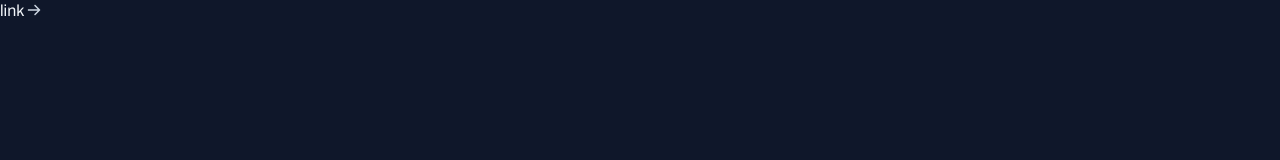
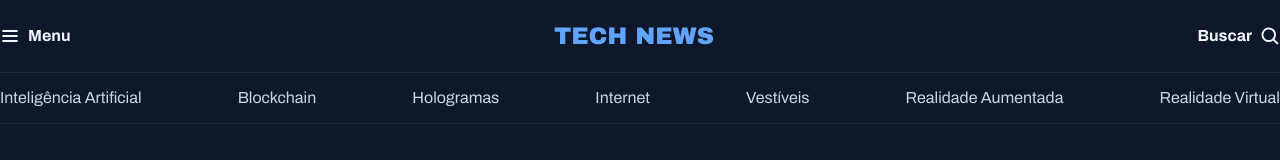
Before and after one commit to gilgulart/projetoNoticias, a plain HTML site: page index.html in a window 1280 px wide. Drawn offline with Linux system fonts and the light colour scheme.

Commit message:
style: done nav and header

```diff
--- a/index.html
+++ b/index.html
@@ -13,8 +13,34 @@
     />
   </head>
   <body>
-    <div class="container">
-      <a href="#"> link <img src="assets/icons/arrow.svg" alt="" /></a>
-    </div>
+    <header class="container">
+      <nav id="primary" class="grid flow-col">
+        <div>
+          <img src="assets/icons/List.svg" alt="ícone de menu" />
+          <strong>Menu</strong>
+        </div>
+
+        <div>
+          <img src="assets/Logo.svg" alt="logo" />
+        </div>
+
+        <div>
+          <strong>Buscar</strong>
+          <img
+            src="assets/icons/MagnifyingGlass.svg"
+            alt="ícone de lupa para pesquisa"
+          />
+        </div>
+      </nav>
+      <nav id="secondary" class="grid flow-col">
+        <a href="#">Inteligência Artificial</a>
+        <a href="#">Blockchain</a>
+        <a href="#">Hologramas</a>
+        <a href="#">Internet</a>
+        <a href="#">Vestíveis</a>
+        <a href="#">Realidade Aumentada</a>
+        <a href="#">Realidade Virtual</a>
+      </nav>
+    </header>
   </body>
 </html>
--- a/style/global.css
+++ b/style/global.css
@@ -41,3 +41,16 @@ h2,
 h3 {
   font: inherit;
 }
+
+.container {
+  max-width: 1280px;
+  margin-inline: auto;
+}
+
+.grid {
+  display: grid;
+}
+
+.flow-col {
+  grid-auto-flow: column;
+}
--- a/style/index.css
+++ b/style/index.css
@@ -1 +1,2 @@
 @import url(global.css);
+@import url(nav.css);
--- /dev/null
+++ b/style/nav.css
@@ -0,0 +1,24 @@
+#primary {
+  padding-block: 20px;
+
+  div {
+    display: flex;
+    align-items: center;
+
+    gap: 8px;
+  }
+  div:nth-child(2) {
+    margin-inline: auto;
+  }
+  div:nth-child(3) {
+    justify-self: end;
+  }
+}
+
+#secondary {
+  border: 1px solid var(--stroke-color);
+  border-inline: none;
+  padding-block: 14px;
+  justify-content: space-between;
+  color: var(--text-color-secondary);
+}
```
